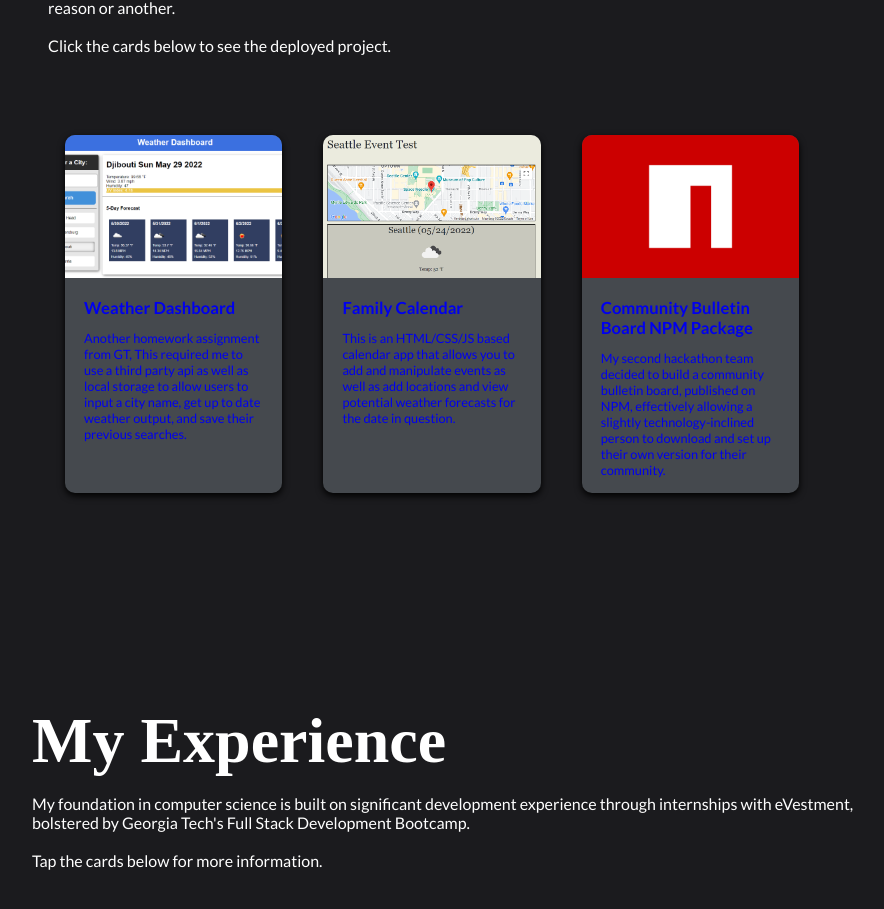
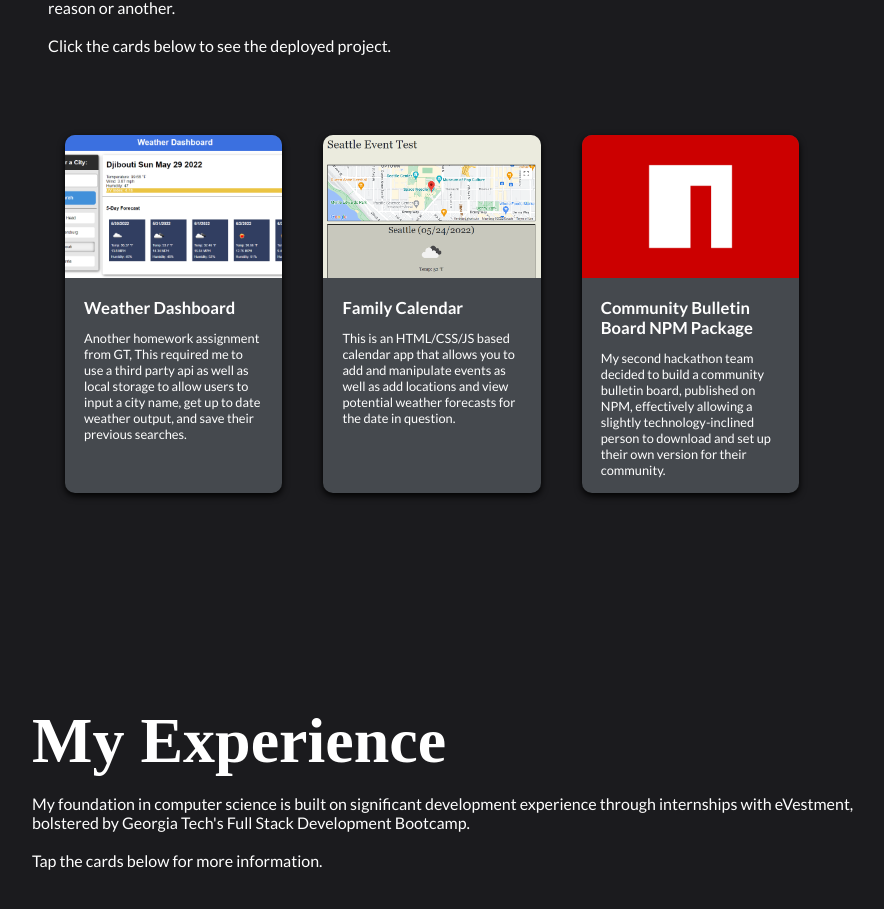
Before and after one commit to jpugmire/jpugmire.github.io, a React (Create React App) app: page / in a window 1280 px wide. Shown: the part 940-1849 px from the top of the page, without its empty margins (208-1092 px from the left). Built offline with nearby package versions, Linux system fonts and the light colour scheme; a web font is replaced by a local one.

Commit message:
gotta change that text color boah

```diff
--- a/src/components/projects/projects.css
+++ b/src/components/projects/projects.css
@@ -74,11 +74,12 @@
 }
 
 .projects-wrapper a:link{
+    color: inherit;
     text-decoration: inherit;
 }
 
 .projects-wrapper a:visited {
-    color: #ffffff;
+    color: inherit;
     text-decoration: inherit;
 }
 
```
